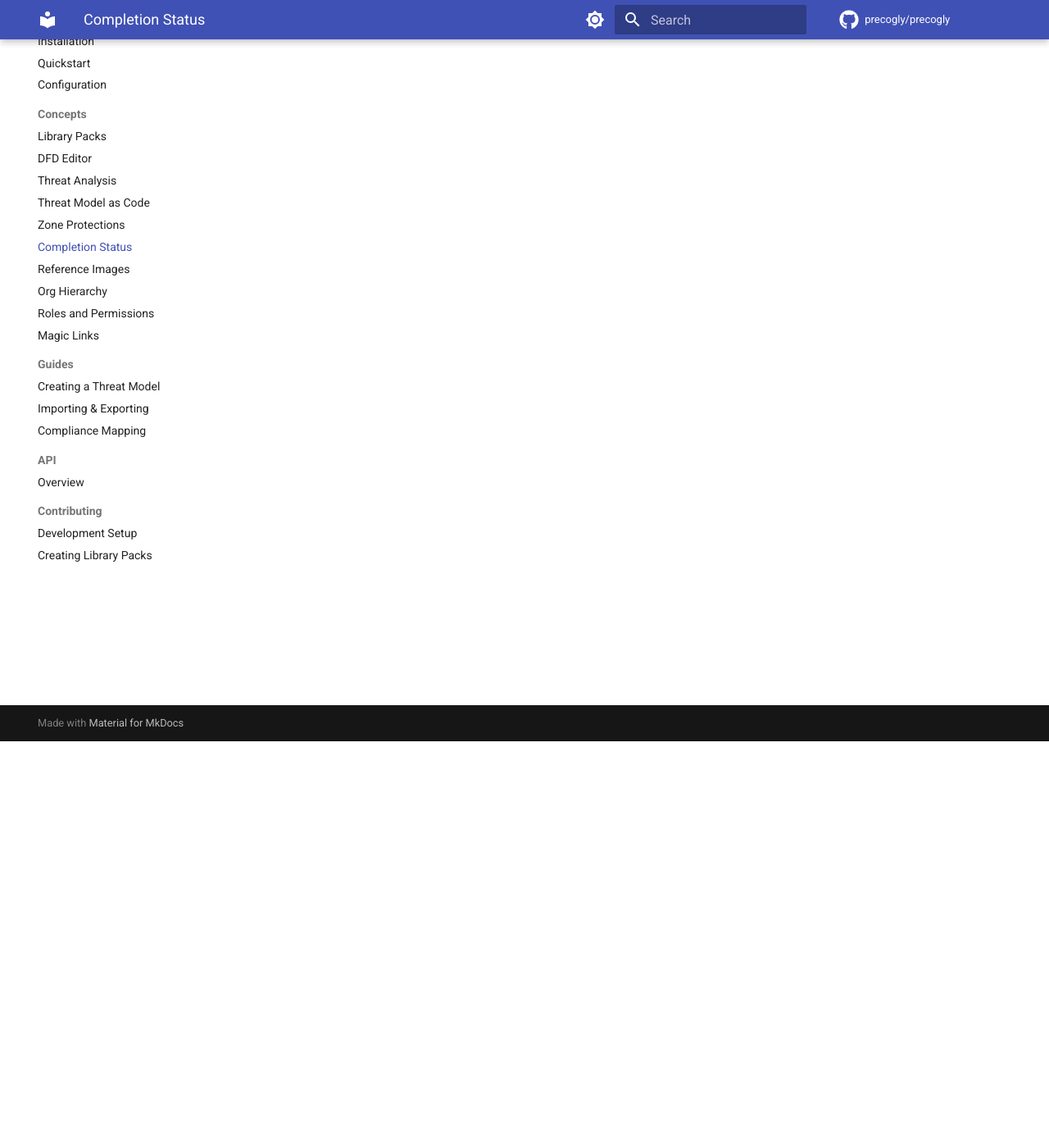
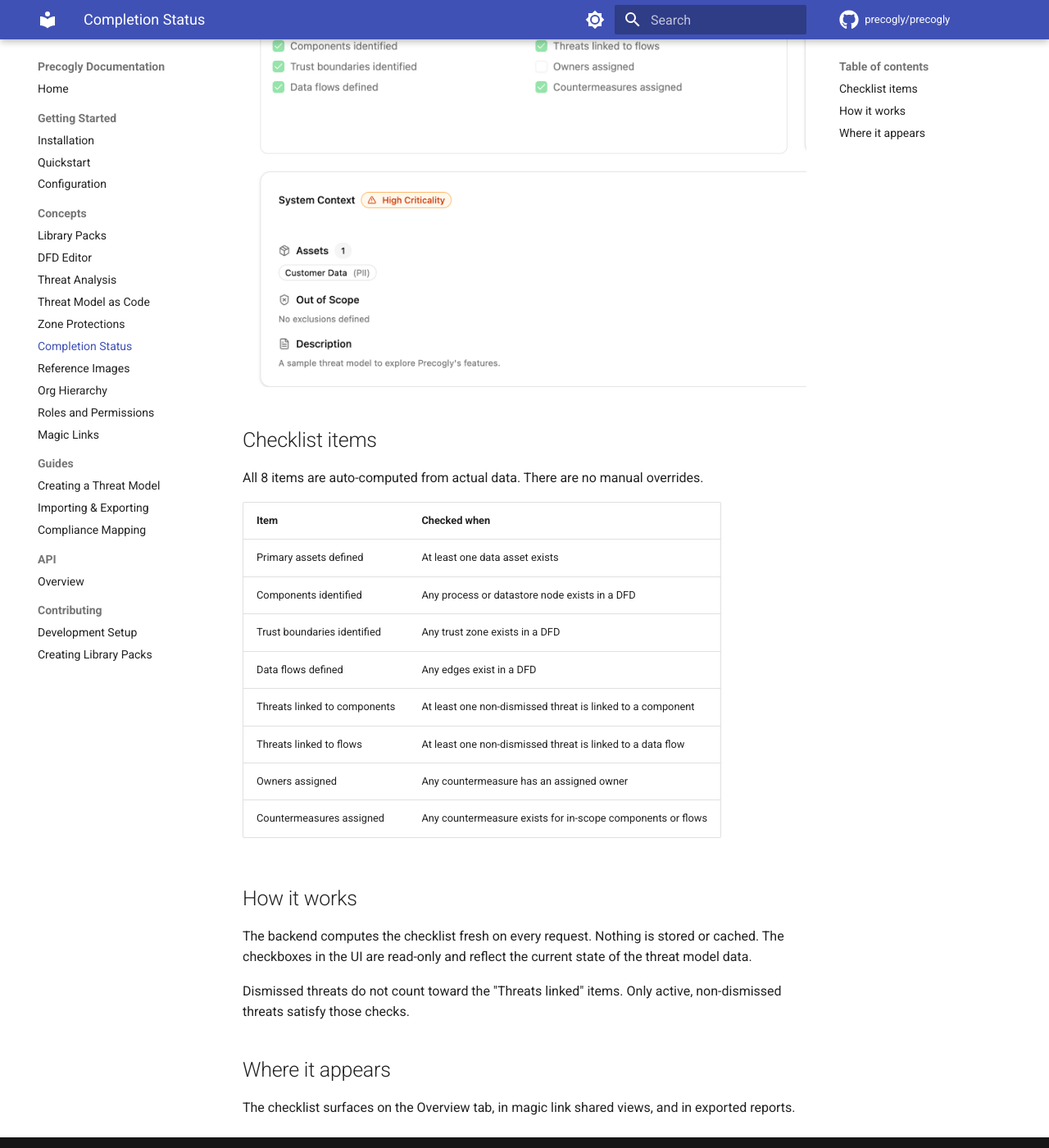
Before and after one commit to AlvinKuruvilla/precogly, an MkDocs documentation site: the page built from docs/concepts/completion-status.md, in a window 1280 px wide and 1400 px high, scrolled down 496 px. Shown: the whole window at 82% size. Built offline with MkDocs 1.6.1 and Material for MkDocs 9.7.7, drawn with Linux system fonts in a browser that asks for light colours; comment, search, counter and statistics services are not loaded; some of the changed text lies outside the part shown.

Commit message:
add doc for completion status

```diff
--- a/docs/concepts/completion-status.md
+++ b/docs/concepts/completion-status.md
@@ -1,10 +1,30 @@
 # Completion Status
 
-The completion status checklist on the threat model Overview tab gives you an at-a-glance view of how thorough your threat model is. All eight items are auto-computed from the actual data — there's nothing to check off manually.
+The completion status checklist tracks how complete a threat model is across 8 key areas. It appears on the Overview tab of every threat model and updates automatically as you build out your model.
 
-!!! note "Coming soon"
-    This page will cover:
+![Completion status checklist on the Overview tab](../assets/images/completion-status-overview.png)
 
-    - The eight checklist items and what triggers each one
-    - How completion status is computed from DFD and threat analysis data
-    - Using the checklist to identify gaps in your threat model
+## Checklist items
+
+All 8 items are auto-computed from actual data. There are no manual overrides.
+
+| Item | Checked when |
+| ---- | ------------ |
+| Primary assets defined | At least one data asset exists |
+| Components identified | Any process or datastore node exists in a DFD |
+| Trust boundaries identified | Any trust zone exists in a DFD |
+| Data flows defined | Any edges exist in a DFD |
+| Threats linked to components | At least one non-dismissed threat is linked to a component |
+| Threats linked to flows | At least one non-dismissed threat is linked to a data flow |
+| Owners assigned | Any countermeasure has an assigned owner |
+| Countermeasures assigned | Any countermeasure exists for in-scope components or flows |
+
+## How it works
+
+The backend computes the checklist fresh on every request. Nothing is stored or cached. The checkboxes in the UI are read-only and reflect the current state of the threat model data.
+
+Dismissed threats do not count toward the "Threats linked" items. Only active, non-dismissed threats satisfy those checks.
+
+## Where it appears
+
+The checklist surfaces on the Overview tab, in magic link shared views, and in exported reports.
```
Also changed, not shown: docs/assets/images/completion-status-overview.png (added).
